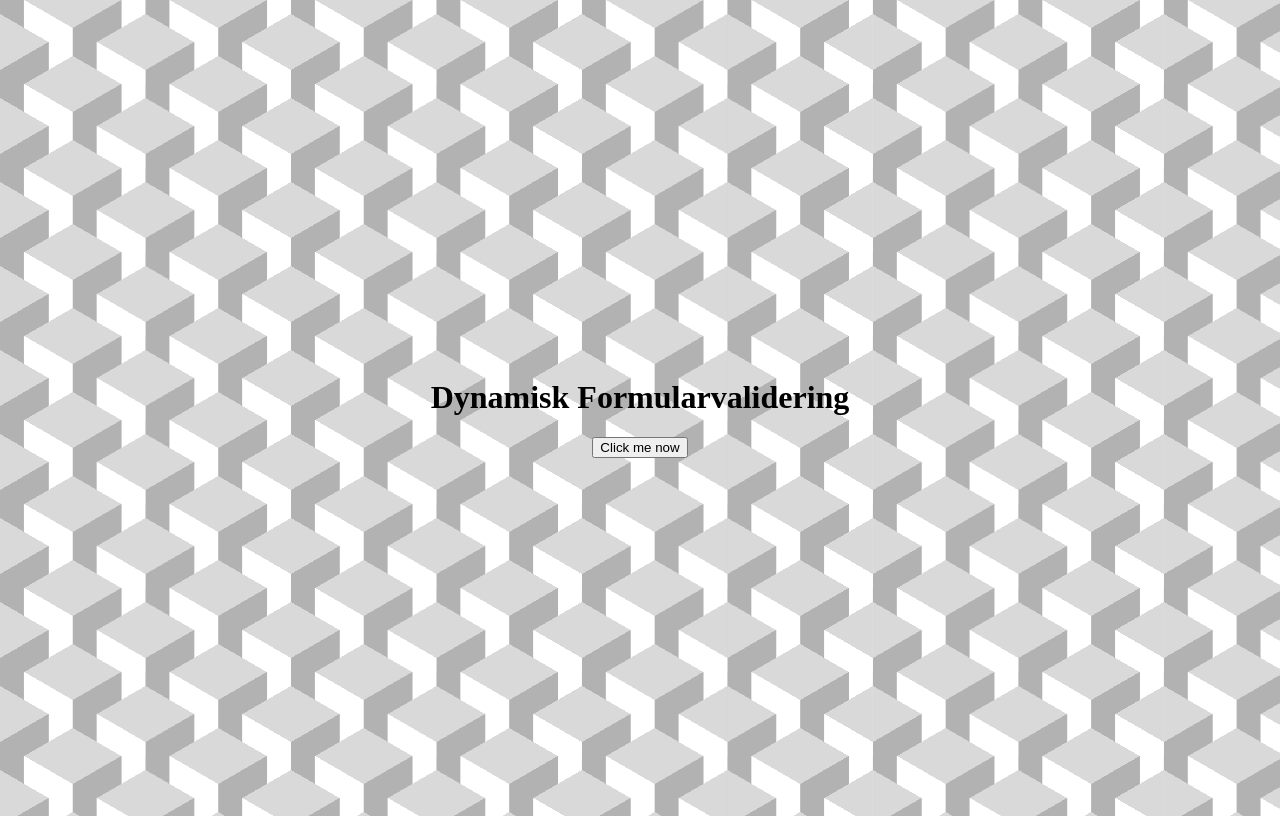
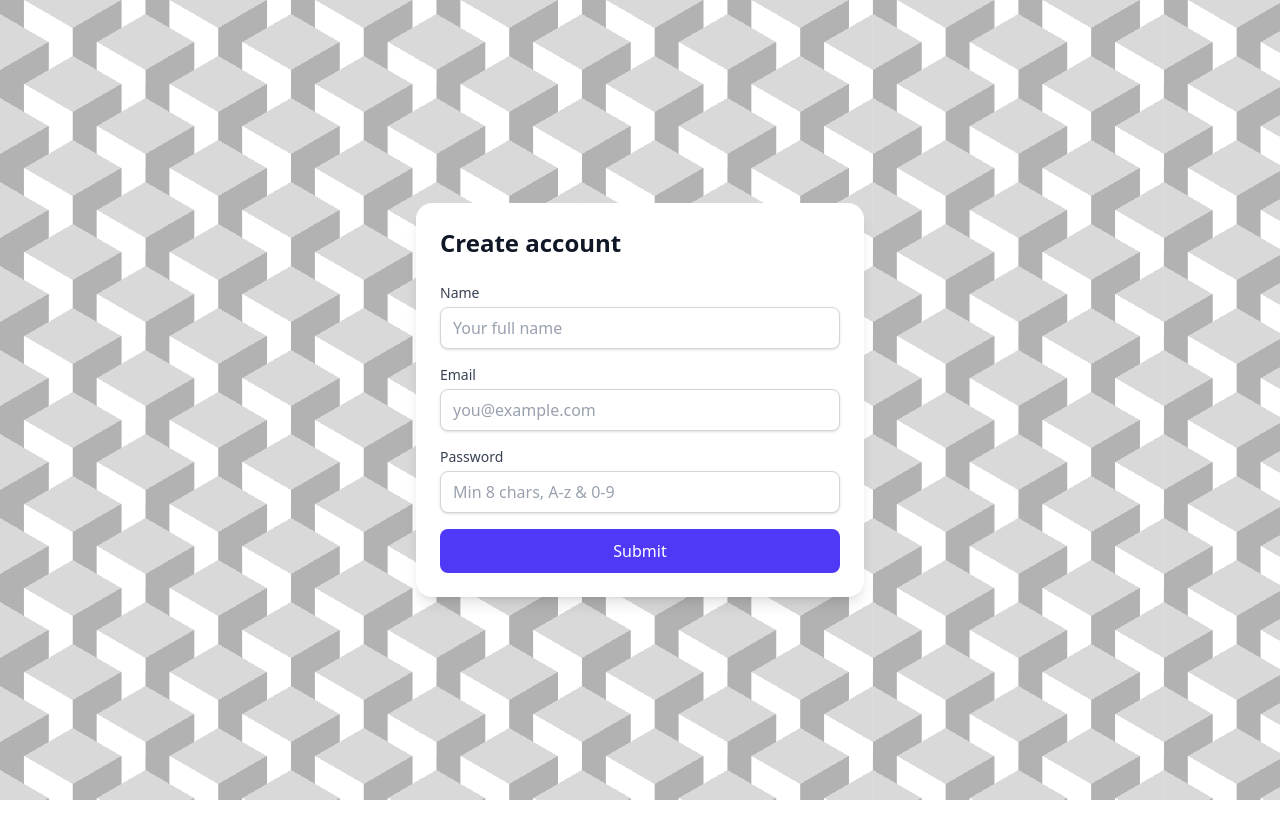
Before and after one commit to zaravanina/dynamic-form-validation, a website with bundled scripts: page index.html in a window 1280 px wide. Built offline with nearby package versions, Linux system fonts and the light colour scheme.

Commit message:
updates for the form

```diff
--- /dev/null
+++ b/config/fields.json
@@ -0,0 +1,26 @@
+[
+  {
+    "title": "Name",
+    "alias": "name",
+    "type": "text",
+    "regex": "^[A-Za-zÀ-ÿ' -]{2,40}$",
+    "message": "Name must be 2–40 letters (letters, spaces, ' or -).",
+    "placeholder": "Your full name"
+  },
+  {
+    "title": "Email",
+    "alias": "email",
+    "type": "email",
+    "regex": "^[\\w.-]+@[\\w.-]+\\.[A-Za-z]{2,}$",
+    "message": "Please enter a valid email address.",
+    "placeholder": "you@example.com"
+  },
+  {
+    "title": "Password",
+    "alias": "password",
+    "type": "password",
+    "regex": "^(?=.*[A-Z])(?=.*[a-z])(?=.*\\d).{8,}$",
+    "message": "Password must have 8+ chars, incl. upper, lower, and a number.",
+    "placeholder": "Min 8 chars, A-z & 0-9"
+  }
+]
--- a/index.html
+++ b/index.html
@@ -6,18 +6,13 @@
     <title>Dynamisk Formularvalidering</title>
     <link href="dist/style.css" rel="stylesheet" />
   </head>
-  <body class="bg-gray-100 flex items-center justify-center h-screen">
-    <div class="text-center">
-      <h1 class="text-3xl font-bold text-blue-600 mb-4">
-        Dynamisk Formularvalidering
-      </h1>
-      <button
-        id="clickMe"
-        class="px-4 py-2 bg-blue-500 text-white rounded hover:bg-blue-600"
-      >
-        Click me now
-      </button>
-    </div>
+  <body class="flex items-center justify-center h-screen">
+    <main
+      id="app"
+      class="flex flex-col items-center justify-center w-full px-4"
+    >
+      <div class="text-center"></div>
+    </main>
     <script type="module" src="./dist/index.js"></script>
   </body>
 </html>
--- /dev/null
+++ b/src/buildForm.ts
@@ -0,0 +1,106 @@
+import type { FieldConfig, FieldState } from "./models/data.interface.js";
+import validateField from "./validateField.js";
+
+//classes
+const baseInput =
+  "block w-full rounded-lg border border-gray-300 bg-white px-3 py-2 text-gray-900 placeholder:text-gray-400 shadow-sm focus:outline-none focus:ring-2 focus:ring-indigo-500 focus:border-indigo-500";
+const labelCls = "mb-1 block text-sm font-medium text-gray-700";
+const groupCls = "mb-4";
+const errorTextCls = "mt-1 text-sm text-rose-600";
+const buttonCls =
+  "inline-flex w-full items-center justify-center rounded-lg bg-indigo-600 px-4 py-2.5 font-medium text-white hover:bg-indigo-700 focus:outline-none focus:ring-2 focus:ring-indigo-500";
+
+const createRegex = (s: string) => new RegExp(s);
+
+export default function buildForm(fields: FieldConfig[]) {
+  const app = document.getElementById("app")!;
+  const formSection = document.createElement("section");
+  formSection.className = "rounded-2xl bg-white p-6 shadow-lg w-full max-w-md";
+
+  const headline = document.createElement("h1");
+  headline.className = "mb-6 text-2xl font-semibold text-gray-900";
+  headline.textContent = "Create account";
+  formSection.appendChild(headline);
+
+  //this is the form element
+  const form = document.createElement("form");
+
+  //since i am validating manually
+  form.noValidate = true;
+
+  const states: Record<string, FieldState> = {};
+
+  fields.forEach((f) => {
+    const group = document.createElement("div");
+    group.className = groupCls;
+
+    const label = document.createElement("label");
+    label.className = labelCls;
+    label.htmlFor = f.alias;
+    label.textContent = f.title;
+
+    const input = document.createElement("input");
+    input.id = f.alias;
+    input.name = f.alias;
+    input.type = f.type || "text";
+    input.placeholder = f.placeholder ?? f.title;
+    input.className = baseInput;
+
+    const errorEl = document.createElement("p");
+    errorEl.className = errorTextCls;
+    errorEl.style.display = "none";
+
+    group.append(label, input, errorEl);
+    form.appendChild(group);
+
+    states[f.alias] = {
+      input,
+      errorEl,
+      regex: createRegex(f.regex),
+      message: f.message,
+    };
+  });
+
+  const submit = document.createElement("button");
+  submit.type = "submit";
+  submit.className = buttonCls;
+  submit.textContent = "Submit";
+  form.appendChild(submit);
+
+  const success = document.createElement("p");
+  success.className =
+    "mt-4 rounded-lg bg-emerald-50 px-3 py-2 text-emerald-700";
+  success.style.display = "none";
+  form.appendChild(success);
+
+  formSection.appendChild(form);
+  app.innerHTML = "";
+  app.appendChild(formSection);
+
+  //live validation
+  Object.entries(states).forEach(([_, st]) => {
+    const validate = () => validateField(st);
+    st.input.addEventListener("blur", validate);
+    st.input.addEventListener("input", validate);
+  });
+
+  form.addEventListener("submit", (e) => {
+    e.preventDefault();
+    let allOK = true;
+    Object.values(states).forEach((st) => {
+      if (!validateField(st)) allOK = false;
+    });
+
+    if (allOK) {
+      const data: Record<string, string> = {};
+      Object.entries(states).forEach(([alias, st]) => {
+        data[alias] = st.input.value.trim();
+      });
+      success.textContent = "✅ Form valid! " + JSON.stringify(data);
+      success.style.display = "block";
+      // form.reset();
+    } else {
+      success.style.display = "none";
+    }
+  });
+}
--- a/src/index.ts
+++ b/src/index.ts
@@ -1,8 +1,21 @@
-import { getAllContacts } from "./data.js";
+import buildForm from "./buildForm.js";
+import { type FieldConfig } from "./models/data.interface.js";
 
-const button = document.getElementById("clickMe") as HTMLButtonElement;
+async function loadConfig(): Promise<FieldConfig[]> {
+  const res = await fetch("./config/fields.json");
+  if (!res.ok) throw new Error("Failed to load fields.json");
+  return res.json();
+}
 
-button.addEventListener("click", async () => {
-  const contacts = await getAllContacts();
-  console.log("🚀 ~ contacts:", contacts);
-});
+async function main() {
+  try {
+    const config = await loadConfig();
+    buildForm(config);
+  } catch (e) {
+    const app = document.getElementById("app")!;
+    app.innerHTML =
+      '<p class="text-rose-700 bg-rose-50 p-3 rounded-lg">Failed to load form config.</p>';
+  }
+}
+
+main();
--- /dev/null
+++ b/src/models/data.interface.ts
@@ -0,0 +1,15 @@
+export type FieldConfig = {
+  title: string;
+  alias: string;
+  type: string;
+  regex: string;
+  message: string;
+  placeholder?: string;
+};
+
+export type FieldState = {
+  input: HTMLInputElement;
+  errorEl: HTMLParagraphElement;
+  regex: RegExp;
+  message: string;
+};
--- /dev/null
+++ b/src/validateField.ts
@@ -0,0 +1,20 @@
+import type { FieldState } from "./models/data.interface.js";
+
+const baseInput =
+  "block w-full rounded-lg border border-gray-300 bg-white px-3 py-2 text-gray-900 placeholder:text-gray-400 shadow-sm focus:outline-none focus:ring-2 focus:ring-indigo-500 focus:border-indigo-500";
+const errorInput = "border-rose-500 bg-rose-50";
+const okInput = "border-emerald-500 bg-emerald-50";
+
+export default function validateField(st: FieldState): boolean {
+  const value = st.input.value.trim();
+  const ok = st.regex.test(value);
+  if (!ok) {
+    st.input.className = `${baseInput} ${errorInput}`;
+    st.errorEl.textContent = st.message;
+    st.errorEl.style.display = "block";
+  } else {
+    st.input.className = `${baseInput} ${okInput}`;
+    st.errorEl.style.display = "none";
+  }
+  return ok;
+}
--- a/style.css
+++ b/style.css
@@ -1,6 +1,8 @@
-@tailwind base;
-@tailwind components;
-@tailwind utilities;
+@import "tailwindcss";
+
+@source "./index.html";
+@source "./src/**/*.{ts,js}";
+@source "./config/**/*.{json,js,ts}";
 
 html {
   --s: 84px; /* control the size*/
```
